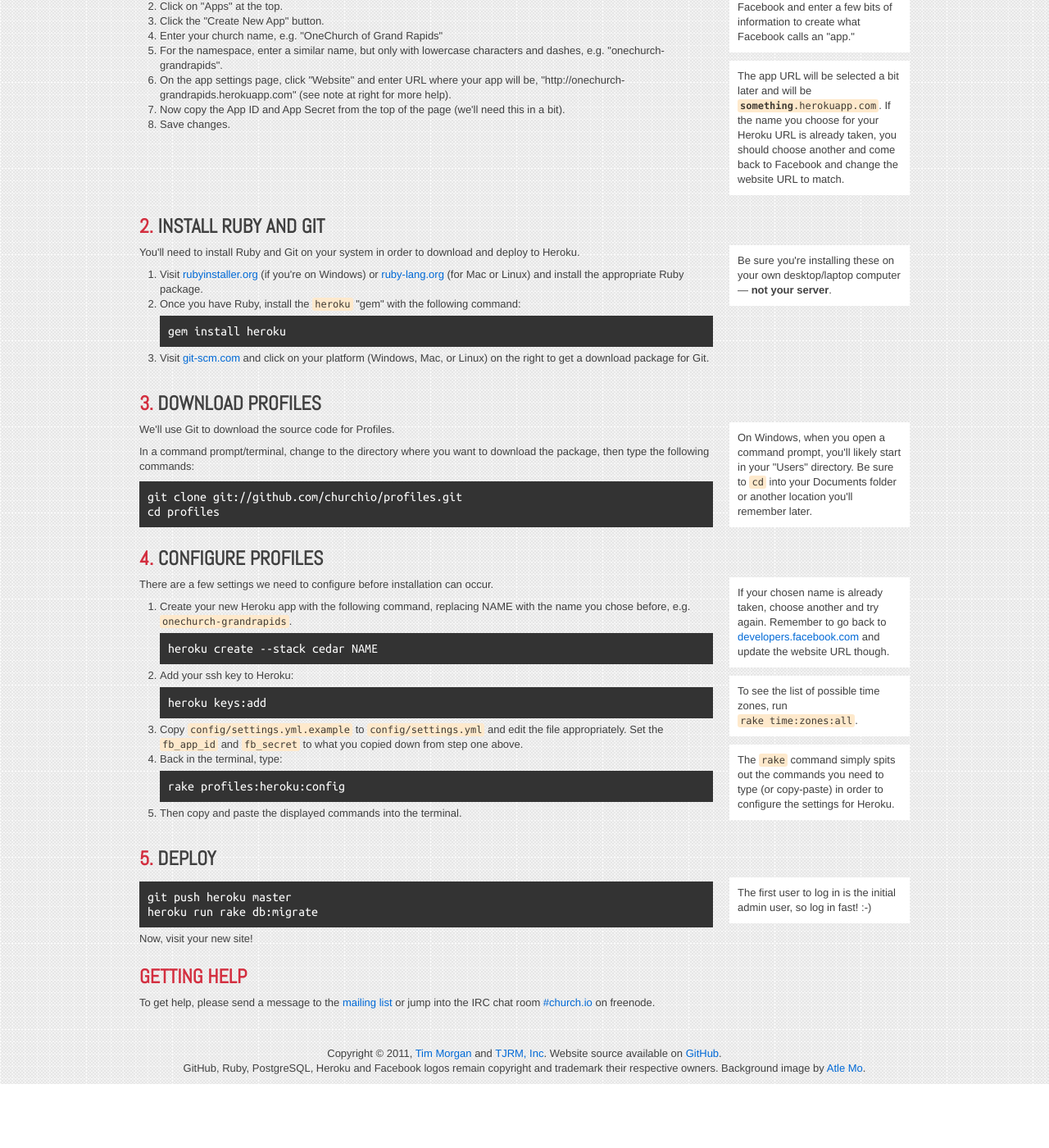
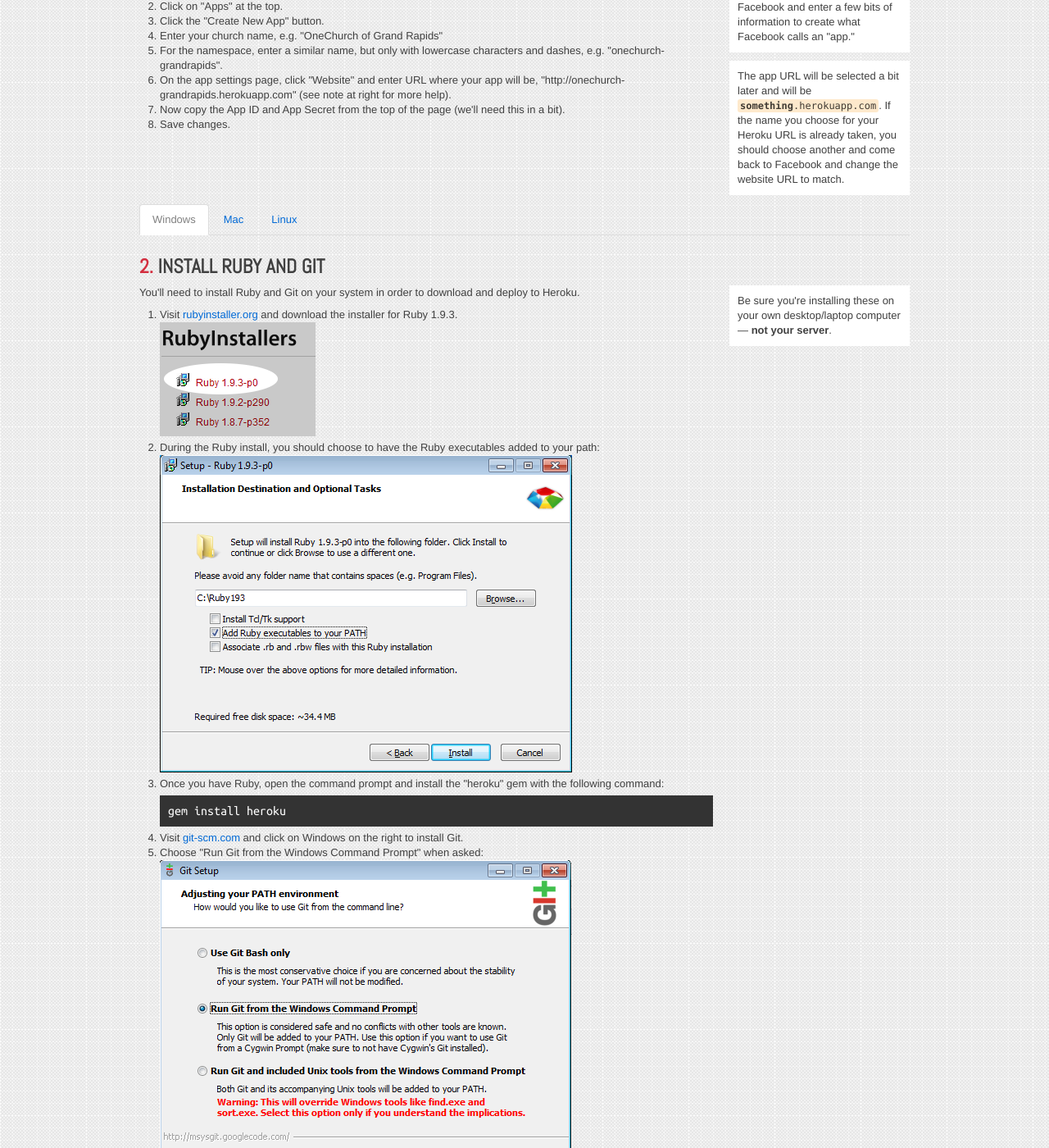
Before and after one commit to seven1m/old-churchio-website, a Jekyll site: the page built from profiles/install.html, in a window 1280 px wide and 1400 px high, scrolled down 425 px. Shown: the whole window at 82% size. Built offline with Jekyll 4.4.1, drawn with Linux system fonts in a browser that asks for light colours; Markdown is read by kramdown in place of the engine named in the settings; before the commit the page ends 1747 px from its top, so only the background shows below that; some of the changed text lies outside the part shown.

Commit message:
Improve instructions for various platforms
fixes #7, fixes #8, fixes #9, fixes #10, fixes #11, fixes #12

```diff
--- a/_layouts/default.html
+++ b/_layouts/default.html
@@ -12,6 +12,7 @@
     <link rel="shortcut icon" href="/favicon.png" type="image/png" />
     <link rel="image_src" href="http://church.io/images/logo.png" />
     <script type="text/javascript" src="/javascripts/jquery-1.6.4.min.js"></script>
+    <script type="text/javascript" src="/javascripts/app.js"></script>
     {% if site.feedburner %}
       <link href="http://feeds.feedburner.com/{{ site.feedburner.id }}" rel="alternate" title="{{ site.title }}" type="application/atom+xml" />
     {% endif %}
--- /dev/null
+++ b/javascripts/app.js
@@ -0,0 +1,9 @@
+function showInstallBlock(platform) {
+  platform = typeof(platform) == 'string' ? platform.replace('#', '') : platform.target.id.substring(5);
+  $('.windows, .mac, .linux').hide();
+  $('.' + platform).show();
+  $('.tabs li').removeClass('active');
+  $('#show-' + platform).parent().addClass('active');
+  location.hash = platform;
+  return false;
+}
--- a/profiles/install.html
+++ b/profiles/install.html
@@ -56,6 +56,12 @@
     </aside>
   </section>
 
+  <ul class="tabs">
+    <li class="active"><a href="#" id="show-windows">Windows</a></li>
+    <li><a href="#" id="show-mac">Mac</a></li>
+    <li><a href="#" id="show-linux">Linux</a></li>
+  </ul>
+
   <h3><span>2.</span> Install Ruby and Git</h3>
   <section class="row">
     <div class="span12">
@@ -64,19 +70,39 @@
       </p>
 
       <ol>
-        <li>
-          Visit <a href="http://rubyinstaller.org/">rubyinstaller.org</a> (if you're on Windows) or <a href="http://www.ruby-lang.org/en/downloads/">ruby-lang.org</a>
-          (for Mac or Linux) and install the appropriate Ruby package.
+        <li class="windows">
+          Visit <a href="http://rubyinstaller.org/">rubyinstaller.org</a> and download the installer for Ruby 1.9.3.<br/>
+          <img src="/images/ruby_download.png" alt="Ruby Download"/>
+        </li>
+        <li class="windows">
+          During the Ruby install, you should choose to have the Ruby executables added to your path:<br/>
+          <img src="/images/add_ruby_to_path.png" alt="Add Ruby to your PATH"/>
+        </li>
+        <li class="mac">
+          You should already have Ruby on your Mac system. You can verify by running <code>ruby -v</code> and verifying it is version
+          1.8.7 or higher.
+        </li>
+        <li class="linux">
+          Use your system package manager to install Ruby, e.g. <code>sudo apt-get install ruby rubygems</code> (actual
+          command will depend on your particular distribution).
         </li>
         <li>
-          Once you have Ruby, install the <code>heroku</code> "gem" with the following command:
+          Once you have Ruby, open the <span class="windows">command prompt</span> <span class="mac linux">terminal</span>
+          and install the "heroku" gem with the following command:
           <div class="console">
-            gem install heroku
+            <span class="mac linux">sudo</span> gem install heroku
           </div>
         </li>
-        <li>
-          Visit <a href="http://git-scm.com/">git-scm.com</a> and click on your platform (Windows, Mac, or Linux) on the right
-          to get a download package for Git.
+        <li class="windows mac">
+          Visit <a href="http://git-scm.com/">git-scm.com</a> and click on <span class="windows">Windows</span>
+          <span class="mac">Mac</span> on the right to install Git.
+        </li>
+        <li class="windows">
+          Choose "Run Git from the Windows Command Prompt" when asked:<br/>
+          <img src="/images/git_install.png" alt="Add Git to your PATH"/>
+        </li>
+        <li class="linux">
+          Use your system package manager to install Git. On some systems, the package is called "git-core".
         </li>
       </ol>
     </div>
@@ -93,7 +119,8 @@
       </p>
 
       <p>
-        In a command prompt/terminal, change to the directory where you want to download the package, then type the following commands:
+        In the <span class="windows">command prompt</span> <span class="mac linux">terminal</span>,
+        change to the directory where you want to download the package, then type the following commands:
       </p>
 
       <p class="console">
@@ -101,9 +128,9 @@
         cd profiles<br/>
       </p>
     </div>
-    <aside class="span4">
+    <aside class="span4 windows">
       <p>
-        On Windows, when you open a command prompt, you'll likely start in your
+        When you open a command prompt, you'll likely start in your
         "Users" directory. Be sure to <code>cd</code> into your Documents folder or
         another location you'll remember later.
       </p>
@@ -125,6 +152,14 @@
             heroku create --stack cedar NAME
           </div>
         </li>
+        <li class="windows">
+          On the Start menu, open "Git Bash" and type the following:
+          <div class="console" style="background-color:#900;">
+            ssh-keygen
+          </div>
+          You can accept each default setting by just pressing <em>enter</em>. Once your key has been generated,
+          close this window and return to the command prompt for the next step.
+        </li>
         <li>
           Add your ssh key to Heroku:
           <div class="console">
@@ -138,8 +173,9 @@
         <li>
           Back in the terminal, type:
           <div class="console">
-            rake profiles:heroku:config
+            rake -f lib/tasks/heroku.rake -ryaml -r './app/models/setting' profiles:heroku:config
           </div>
+          There are <strong style="color:#900">no line breaks</strong> in the above command.
         </li>
         <li>Then copy and paste the displayed commands into the terminal.</li>
       </ol>
```
Also changed, not shown: other parts of profiles/install.html (+5 -0 lines), images/add_ruby_to_path.png (added), images/git_install.png (added), images/ruby_download.png (added).
